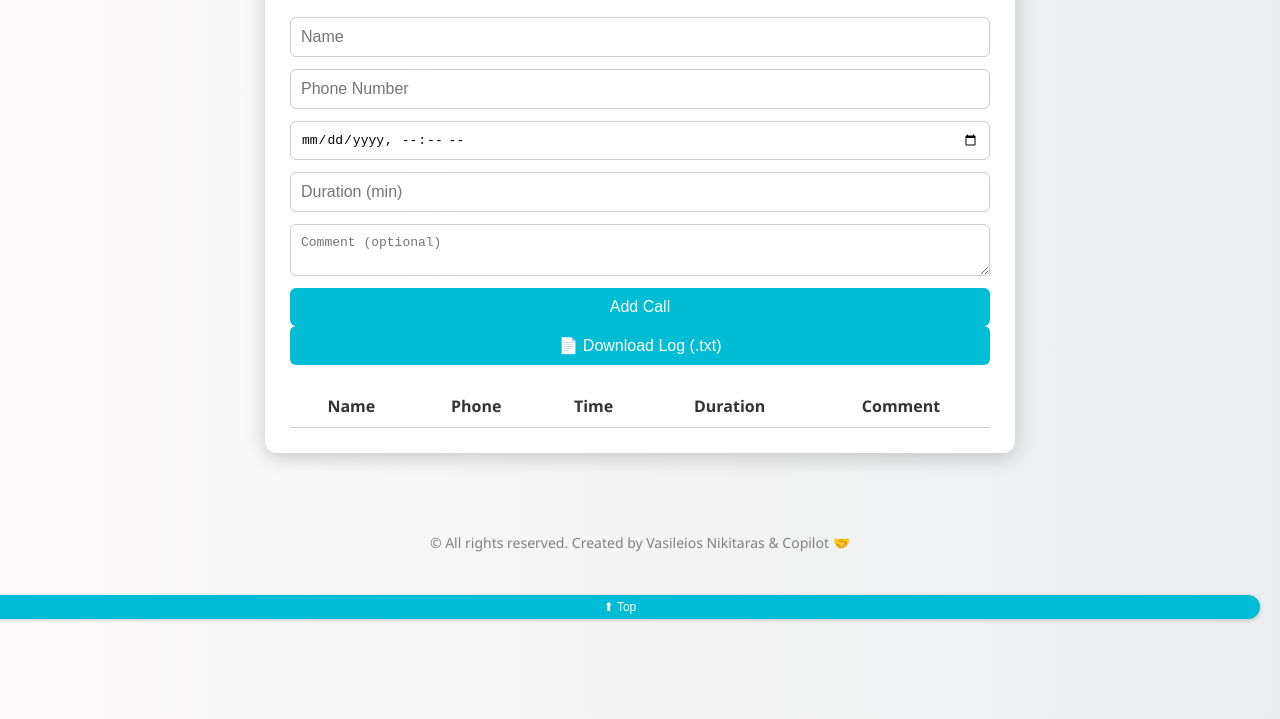
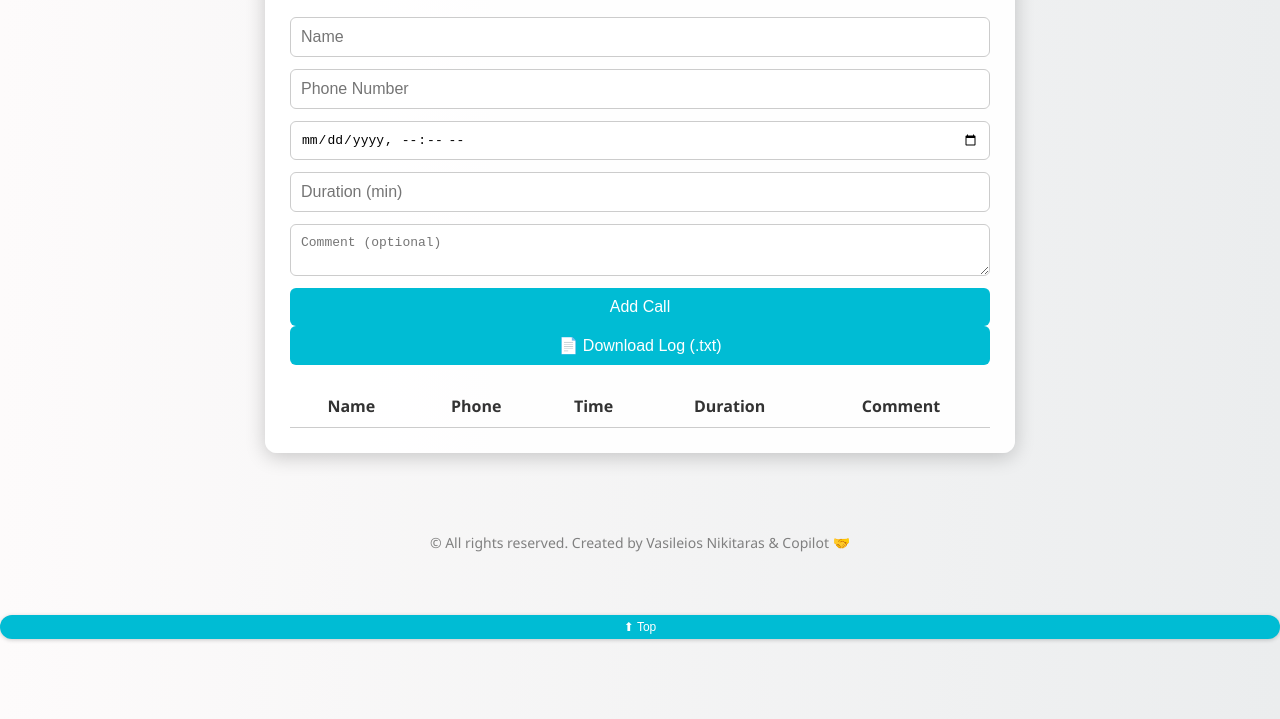
Before and after one commit to vasilisnikitaras/-Call-Logger-A1, a plain HTML site: page index.html in a window 1280 px wide. Shown: the part 161-880 px from the top of the page. Drawn offline with Linux system fonts and the light colour scheme.

Commit message:
Update index.html

```diff
--- a/index.html
+++ b/index.html
@@ -97,8 +97,8 @@
 
     #topBtn {
       position: fixed;
-      bottom: 20px;
-      right: 20px;
+      bottom: 0px;
+      right: 0px;
       padding: 6px 10px;
       background-color: var(--accent-color);
       color: white;
```
